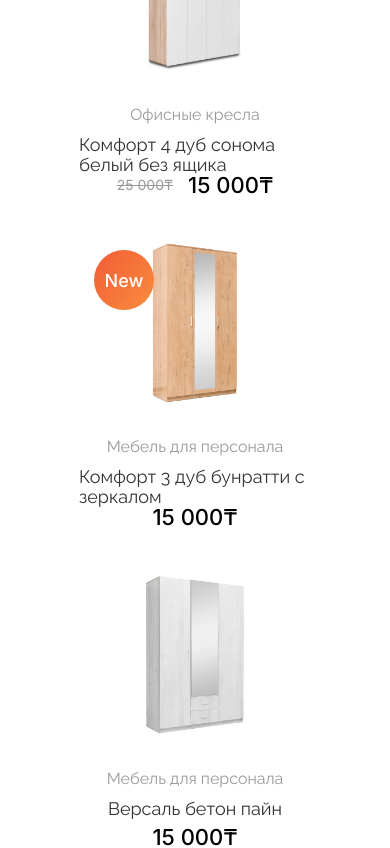
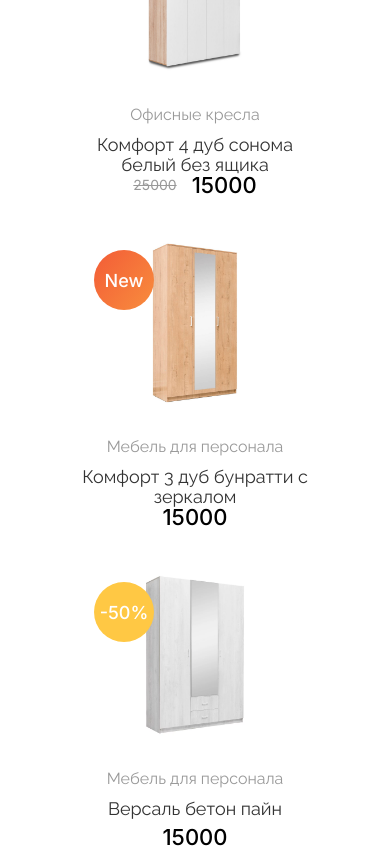
Before and after one commit to NzrSdv/viteProject, a Vue app: page / in a window 390 px wide. Shown: the part 960-1808 px from the top of the page. Built offline with nearby package versions, Linux system fonts and the light colour scheme.

Commit message:
catalog responsive

```diff
--- a/src/UI/DiscountMarker.vue
+++ b/src/UI/DiscountMarker.vue
@@ -1,6 +1,6 @@
 <template>
   <div class="round">
-    {{ discount }}
+    -{{ discount }}%
   </div>
 </template>
 <script>
--- a/src/business/products.js
+++ b/src/business/products.js
@@ -2,6 +2,7 @@ import Wardrobe_1 from "@/assets/photos/Wardrobe1_photo.png";
 import Wardrobe_2 from "@/assets/photos/Wardrobe2_photo.png";
 import Wardrobe_3 from "@/assets/photos/Wardrobe3_photo.png";
 import Wardrobe_4 from "@/assets/photos/Wardrobe4_photo.png";
+const URL = "https://67e54df518194932a58579f1.mockapi.io/Products";
 
 const templates = [
   {
@@ -9,17 +10,20 @@ const templates = [
     classification: "Офисные кресла",
     img: Wardrobe_1,
     code: "Fn-0026",
-    price: {
-      oldPrice: {
-        value: "25 000₸",
-      },
-      currentPrice: {
-        value: "15 000₸",
-      },
-    },
-    emphasis: {
-      type: "discount",
-      value: "-50%",
+    oldPrice: 25000,
+    currentPrice: 15000,
+    discountProduct: 50,
+    newProduct: false,
+    characteristics: {
+      volume: "no",
+      material: "no",
+      type: "no",
+      doors: "no",
+      doorsQuantity: "no",
+      shelvesQuantity: "no",
+      mass: "no",
+      addition: "no",
+      country: "no",
     },
   },
   {
@@ -27,13 +31,20 @@ const templates = [
     classification: "Мебель для персонала",
     img: Wardrobe_2,
     code: "Fn-0026",
-    price: {
-      currentPrice: {
-        value: "15 000₸",
-      },
-    },
-    emphasis: {
-      type: "new",
+    currentPrice: 15000,
+    oldPrice: 0,
+    discountProduct: 0,
+    newProduct: true,
+    characteristics: {
+      volume: "no",
+      material: "no",
+      type: "no",
+      doors: "no",
+      doorsQuantity: "no",
+      shelvesQuantity: "no",
+      mass: "no",
+      addition: "no",
+      country: "no",
     },
   },
   {
@@ -41,10 +52,20 @@ const templates = [
     classification: "Мебель для персонала",
     img: Wardrobe_3,
     code: "Fn-0026",
-    price: {
-      currentPrice: {
-        value: "15 000₸",
-      },
+    currentPrice: 15000,
+    oldPrice: 0,
+    discountProduct: 50,
+    newProduct: false,
+    characteristics: {
+      volume: "no",
+      material: "no",
+      type: "no",
+      doors: "no",
+      doorsQuantity: "no",
+      shelvesQuantity: "no",
+      mass: "no",
+      addition: "no",
+      country: "no",
     },
   },
   {
@@ -52,17 +73,20 @@ const templates = [
     classification: "Офисные кресла",
     img: Wardrobe_4,
     code: "Fn-0026",
-    price: {
-      oldPrice: {
-        value: "25 000₸",
-      },
-      currentPrice: {
-        value: "15 000₸",
-      },
-    },
-    emphasis: {
-      type: "discount",
-      value: "-50%",
+    currentPrice: 15000,
+    oldPrice: 25000,
+    discountProduct: 50,
+    newProduct: false,
+    characteristics: {
+      volume: "no",
+      material: "no",
+      type: "no",
+      doors: "no",
+      doorsQuantity: "no",
+      shelvesQuantity: "no",
+      mass: "no",
+      addition: "no",
+      country: "no",
     },
   },
 ];
@@ -77,6 +101,18 @@ for (let i = 0; i < 25; i++) {
     id++;
   }
   offset++;
+  // massive.forEach((element) => {
+  //   fetch(URL, {
+  //     method: "POST",
+  //     body: JSON.stringify(element),
+  //     headers: {
+  //       "Content-Type": "application/json",
+  //     },
+  //   })
+  //     .then((res) => res.json())
+  //     .then((ans) => console.log("ok"))
+  //     .catch((err) => console.error(err));
+  // });
   madeProducts.push(massive);
 }
 
--- a/src/components/catalog/CatalogContent.vue
+++ b/src/components/catalog/CatalogContent.vue
@@ -7,13 +7,15 @@ import ProductCard from "@/components/product/ProductCard.vue";
     <div class="container">
       <h2 class="section--title">Акции, скидки</h2>
 
-      <div class="content">
-        <nav class="product--nav">
-          <h4 class="sub--title">Категория </h4>
-          <div class="links">
+      <div class="w-full flex flex-row items-center lg:items-start gap-8">
+        <nav
+          class="w-1/4 border border-solid border-[#e5e5e5] rounded-xl hidden lg:flex flex-col items-stretch px-6 pt-6 pb-9 justify-stretch"
+        >
+          <h4 class="sub--title">Категория</h4>
+          <div class="w-61 flex flex-col justify-center items-stretch gap-3">
             <div
               :class="[
-                'link',
+                ' pt-3 border-t border-solid border-[#e5e5e5]',
                 current === item.name ? 'selected' : '',
                 index == 0 ? 'top' : '',
               ]"
@@ -27,11 +29,16 @@ import ProductCard from "@/components/product/ProductCard.vue";
             </div>
           </div>
         </nav>
-        <div class="products">
+        <div
+          class="lg:w-3/4 w-full flex flex-col items-center justify-center lg:justify-start"
+        >
           <select name="" id="">
             <option value="">по популярности</option>
+            <option value="">по цене</option>
           </select>
-          <div class="cards">
+          <div
+            class="flex flex-wrap gap-8 justify-center lg:justify-start items-center"
+          >
             <ProductCard
               v-for="(item, index) in currentProducts"
               :key="index"
@@ -81,12 +88,19 @@ export default {
   },
   methods: {
     pageClick(newPage) {
-      console.log(newPage);
       this.currentPage = newPage;
       this.currentProducts = this.products[this.currentPage];
       this.currentPages = [];
-      for (let i = this.currentPage + 1; i < this.currentPage + 5; i++) {
-        this.currentPages.push(i);
+      if (this.currentPage + 4 < this.products.length){
+        for (let i = this.currentPage + 1; i < this.currentPage + 5; i++) {
+          this.currentPages.push(i);
+        }
+      }
+      else{
+        for(let i = this.products.length; i > this.products.length - 4; i--){
+          this.currentPages.push(i)
+        }
+        this.currentPages = this.currentPages.reverse();
       }
     },
   },
@@ -115,14 +129,14 @@ export default {
 };
 </script>
 <style scoped>
-.content {
+/* .content {
   display: grid;
   grid-template-columns: repeat(auto-fill, 290px);
   align-items: flex-start;
   gap: 32px;
-  justify-content: center;
-}
-.product--nav {
+  justify-content: space-between;
+} */
+/* .product--nav {
   border: 1px solid #e5e5e5;
   border-radius: 10px;
 
@@ -132,7 +146,7 @@ export default {
   padding: 23px 25px 37px 20px;
   justify-content: stretch;
   gap: 12px;
-}
+} */
 h4.sub--title {
   color: #151515;
   font-family: "Raleway";
@@ -144,13 +158,13 @@ h4.sub--title {
   padding-bottom: 14px;
   border-bottom: 1px solid #e5e5e5;
 }
-.links {
+/* .links {
   display: flex;
   flex-direction: column;
   justify-content: center;
   align-items: stretch;
   gap: 12px;
-}
+} */
 .top {
   border-top: 1px solid transparent !important;
 }
@@ -178,15 +192,15 @@ h4.sub--title {
 .selected::before {
   background-color: #ffc844;
 }
-.products {
+/* .products {
   grid-column: 2/-1;
   display: subgrid;
   flex-direction: column;
   align-items: stretch;
-}
-.cards {
+} */
+/* .cards {
   display: flex;
   gap: 32px;
   flex-wrap: wrap;
-}
+} */
 </style>
--- a/src/components/catalog/PaginationComponent.vue
+++ b/src/components/catalog/PaginationComponent.vue
@@ -1,8 +1,8 @@
 <script setup></script>
 <template>
-  <div class="pages">
+  <div class="flex items-center h-10 justify-center gap-6">
     <div
-      class="arrowButton"
+      class="w-17 h-full flex justify-center items-center border border-solid border-[#bcbcbc] rounded-md"
       @click="
         () => {
           if (currentPage > 0) {
@@ -24,7 +24,7 @@
       </div>
     </div>
     <div
-      class="arrowButton"
+      class="w-17 h-full flex justify-center items-center border border-solid border-[#bcbcbc] rounded-md"
       @click="
         () => {
           if (currentPage < pages - 1) {
@@ -48,13 +48,13 @@ export default {
 };
 </script>
 <style scoped>
-.pages {
+/* .pages {
   display: flex;
   align-items: center;
   justify-content: center;
   gap: 26px;
-}
-.arrowButton {
+} */
+/* .arrowButton {
   width: 68px;
   height: 42px;
   display: flex;
@@ -62,7 +62,7 @@ export default {
   align-items: center;
   border: 1px solid #bcbcbc;
   border-radius: 7px;
-}
+} */
 .numberPages {
   display: flex;
   align-items: center;
--- a/src/components/product/ProductCard.vue
+++ b/src/components/product/ProductCard.vue
@@ -12,10 +12,10 @@ import NewMarker from "@/UI/NewMarker.vue";
         :style="{ backgroundImage: `url(${product.img})` }"
       >
         <DiscountMarker
-          v-if="product.emphasis?.type == 'discount'"
-          :discount="product.emphasis?.value"
+          v-if="product.discountProduct != 0"
+          :discount="product.discountProduct"
         />
-        <NewMarker v-if="product.emphasis?.type == 'new'" />
+        <NewMarker v-if="product.newProduct" />
       </div>
       <div
         class="font-[Raleway] font-normal card--content w-full h-20 md:h-25 flex flex-col justify-between items-center md:items-start"
@@ -26,13 +26,13 @@ import NewMarker from "@/UI/NewMarker.vue";
           <h4 class="md:text-xs/4 text-[#999999]">
             {{ product.classification }}
           </h4>
-          <h2 class="name">{{ product.name }}</h2>
+          <h2 class="name text-center md:text-start">{{ product.name }}</h2>
         </div>
         <div class="price">
-          <h3 class="oldPrice" v-if="product.price?.oldPrice">
-            {{ product.price.oldPrice.value }}
+          <h3 class="oldPrice" v-if="product.oldPrice != 0">
+            {{ product.oldPrice }}
           </h3>
-          <h3 class="currentPrice">{{ product.price.currentPrice.value }}</h3>
+          <h3 class="currentPrice">{{ product.currentPrice }}</h3>
         </div>
       </div>
     </div>
--- a/src/components/store/index.js
+++ b/src/components/store/index.js
@@ -1,5 +1,6 @@
 import { createStore } from "vuex";
 const initalState = {
+  products:[],
   cart: [],
   purchased: [],
 };
```
